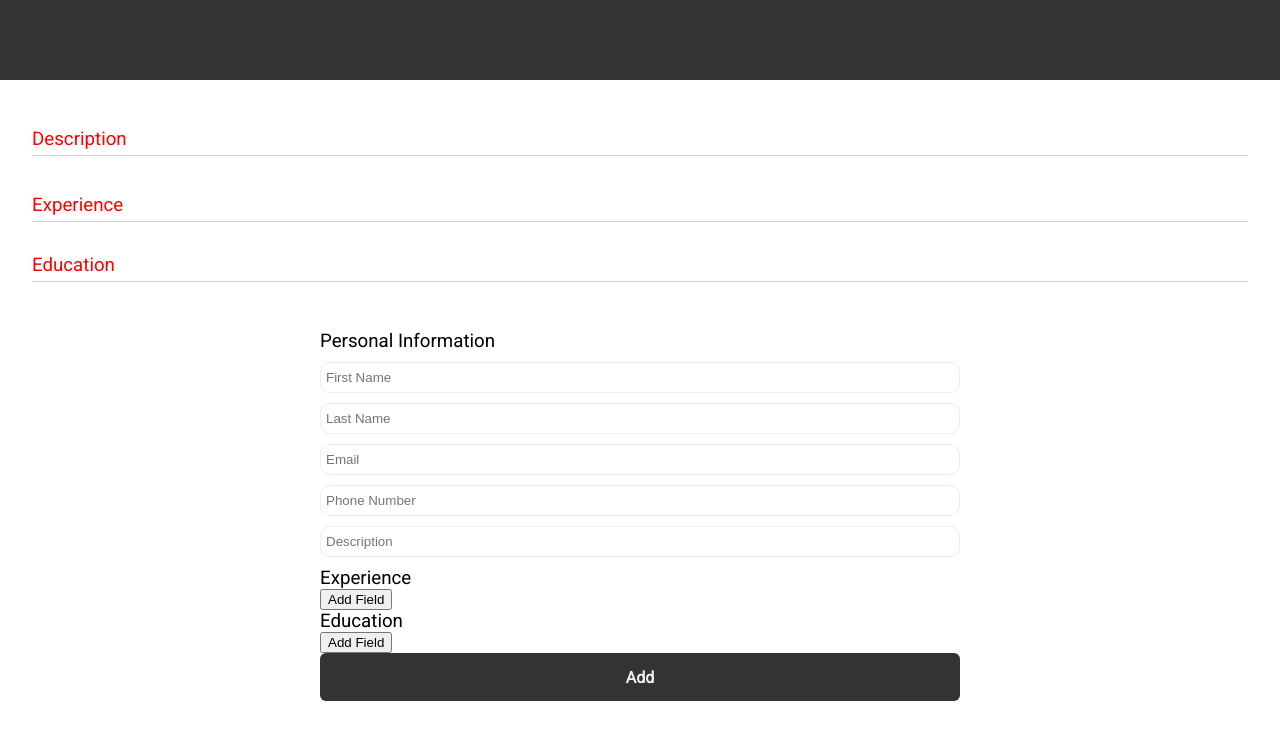
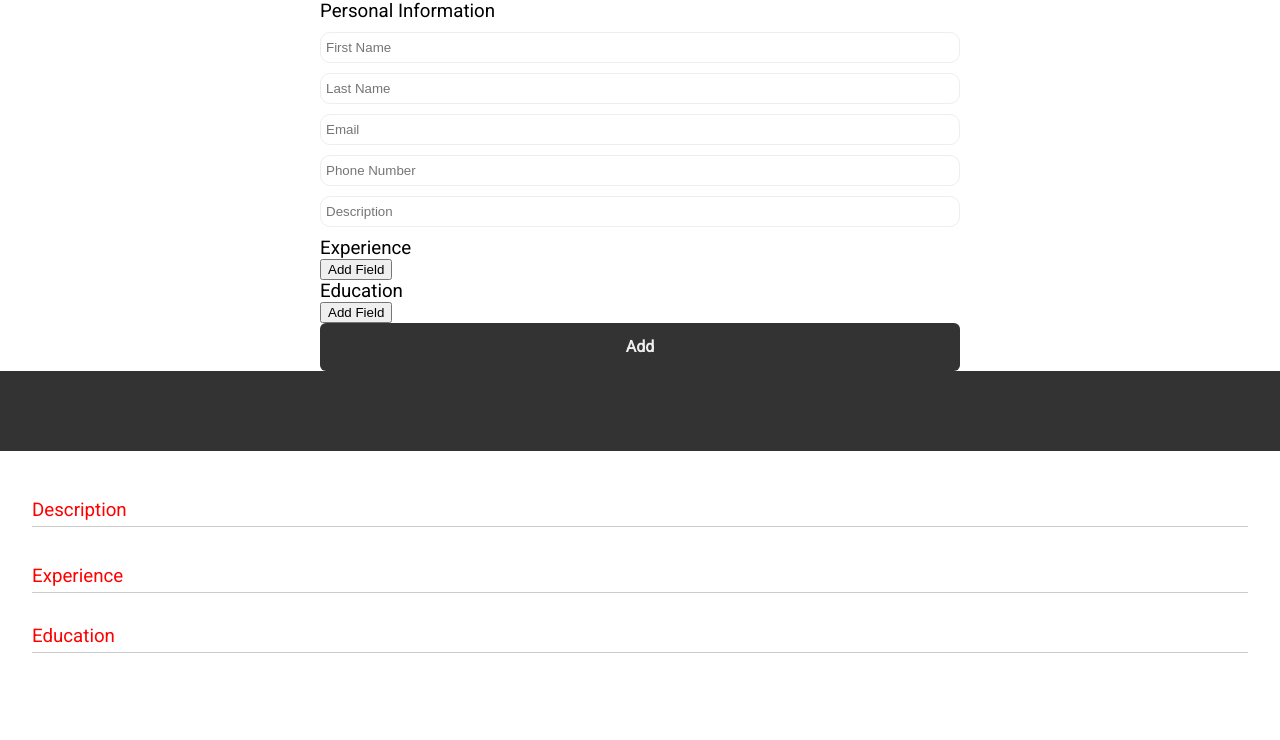
Before and after one commit to Yeffry921/Project-CV-Application, a React (Create React App) app: page / in a window 1280 px wide. Shown: the top 740 px of the page. Built offline with nearby package versions, Linux system fonts and the light colour scheme.

Commit message:
flip order or components

```diff
--- a/src/App.js
+++ b/src/App.js
@@ -120,9 +120,6 @@ class App extends Component {
   render() {
     return(
       <section className='cover__container'>
-
-        <CoverOutput data={this.state}/>
-
         <CoverForm
           addEducationField={this.handleAddEducationField}
           addJobField={this.handleAddJobField}
@@ -132,6 +129,8 @@ class App extends Component {
           onJobChange={this.handleJobChange}
           onHandlePersonalChange={this.handlePersonalChange}
         />
+
+        <CoverOutput data={this.state}/>
       </section>
     )
   }
```
